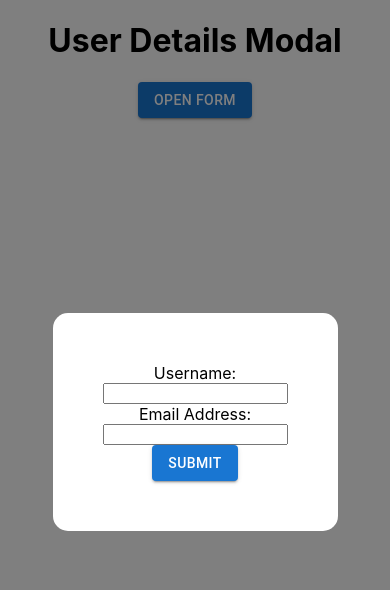
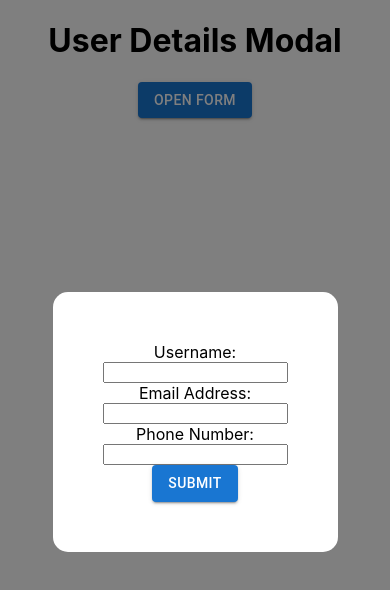
Before and after one commit to AswinDamodaran/xmodal, a React (Create React App) app: page / in a window 390 px wide. Both pictures are taken after a click on the button "OPEN FORM". Shown: the top 590 px of the page. Built offline with nearby package versions, Linux system fonts and the light colour scheme.

Commit message:
mobileno

```diff
--- a/src/App.js
+++ b/src/App.js
@@ -15,6 +15,12 @@ function App() {
       if (!check.includes("@")) {
         alert("Invalid email");
         return;
+      }
+    }
+    if(mobileNo){
+      if(mobileNo.length<11){
+        alert("Invalid phone number")
+        return
       }
     }
     handleModal();
@@ -43,14 +49,21 @@ function App() {
             />
             <label for="email">Email Address:</label>
             <input
-            className="submit-button"
               id="email"
               type="text"
               value={email}
               required
               onChange={(e) => setEmail(e.target.value)}
             />
-            <Button variant="contained" type="submit">
+            <label for="phone">Phone Number:</label>
+            <input
+              id="phone"
+              type="text"
+              value={mobileNo}
+              required
+              onChange={(e) => setMobileNo(e.target.value)}
+            />
+            <Button className="submit-button" variant="contained" type="submit">
               Submit
             </Button>
           </form>
```
